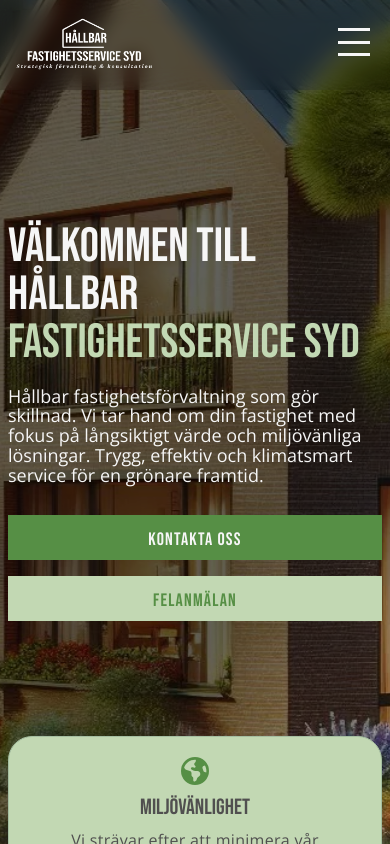
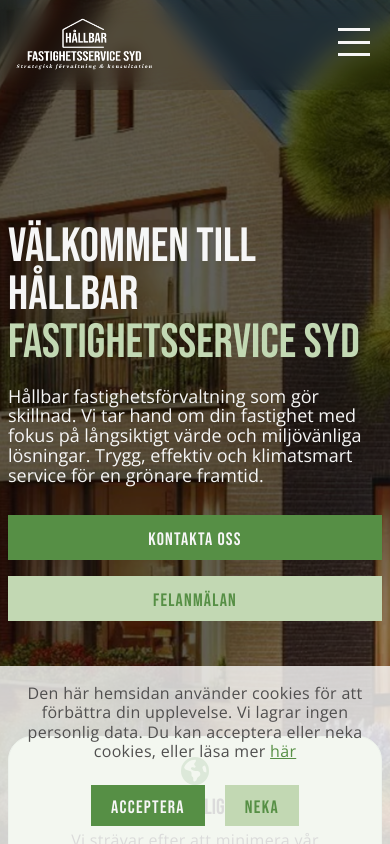
Before and after one commit to Wztrbrg/hfts, a React (Vite) app: page / in a window 390 px wide. Shown: the top 844 px of the page. Built offline with nearby package versions, Linux system fonts and the light colour scheme.

Commit message:
more responsive design, added cookie popup

```diff
--- a/src/App.jsx
+++ b/src/App.jsx
@@ -10,12 +10,14 @@
 import Contact from './pages/Contact'
 import Report from './pages/Report'
 import Footer from './components/Footer'
+import CookiePopup from './components/CookiePopup';
 
 
 function App() {
 
   return (
     <>
+    <CookiePopup />
     <Header/>
     <Routes>
       <Route path='/' element={<Home />} />
--- a/src/assets/style/home-page/testimonial-section.scss
+++ b/src/assets/style/home-page/testimonial-section.scss
@@ -79,9 +79,15 @@
     padding: 40px 8px;
     .testimonial-section-content {
       flex-direction: column-reverse;
+      align-items: center;
 
       .testimonial-text {
         width: 100%;
+        text-align: center;
+
+        button {
+          width: 100%;
+        }
       }
 
       .testimonial-container {
--- /dev/null
+++ b/src/components/CookiePopup.jsx
@@ -0,0 +1,69 @@
+import React, { useState, useEffect } from "react";
+
+const CookiePopup = () => {
+  const [showPopup, setShowPopup] = useState(false);
+
+  useEffect(() => {
+    const cookieConsent = localStorage.getItem("cookieConsent");
+    if (!cookieConsent) {
+      setShowPopup(true); // Show the popup if no consent has been given
+    }
+  }, []);
+
+  const handleAccept = () => {
+    localStorage.setItem("cookieConsent", "accepted");
+    setShowPopup(false);
+  };
+
+  const handleDecline = () => {
+    localStorage.setItem("cookieConsent", "declined");
+    setShowPopup(false);
+  };
+
+  if (!showPopup) return null;
+
+  return (
+    <div style={popupStyle}>
+      <div style={popupContentStyle}>
+        <p className="c-p dk-txt">
+          Den här hemsidan använder cookies för att förbättra din upplevelse.
+          Vi lagrar ingen personlig data. Du kan acceptera eller neka cookies,
+          eller läsa mer <a href="#" className="c-p acc-txt">här</a>
+        </p>
+        <div style={buttonContainerStyle}>
+          <button className="s-btn acc" onClick={handleAccept}>
+            Acceptera
+          </button>
+          <button className="s-btn prim" onClick={handleDecline}>
+            Neka
+          </button>
+        </div>
+      </div>
+    </div>
+  );
+};
+
+// Basic styles for the popup
+const popupStyle = {
+  position: "fixed",
+  bottom: "0",
+  left: "50%",
+  transform: "translateX(-50%)",
+  backgroundColor: "#ffffffcb",
+  padding: "18px",
+  zIndex: 1000,
+  width: "100%",
+};
+
+const popupContentStyle = {
+  textAlign: "center",
+};
+
+const buttonContainerStyle = {
+  marginTop: "24px",
+  display: "flex",
+  justifyContent: "center",
+  gap: "20px",
+};
+
+export default CookiePopup;
--- a/src/components/Footer.jsx
+++ b/src/components/Footer.jsx
@@ -22,9 +22,9 @@
                         <li>
                         <Link to={'/tjanster'} className="lt-txt">Tjänster</Link>
                         </li>
-                        <li>
+                        {/* <li>
                         <Link to={'/bostader-och-lokaler'} className="lt-txt">Lediga bostäder & lokaler</Link>
-                        </li>
+                        </li> */}
                         <li>
                         <Link to={'/om-oss'} className="lt-txt">Om oss</Link>
                         </li>
--- /dev/null
+++ b/src/components/ScrollToTop.jsx
@@ -0,0 +1,14 @@
+import { useEffect } from "react";
+import { useLocation } from "react-router-dom";
+
+const ScrollToTop = () => {
+  const location = useLocation();
+
+  useEffect(() => {
+    window.scrollTo(0, 0);
+  }, [location]);
+
+  return null; // This component doesn't render anything
+};
+
+export default ScrollToTop;
--- a/src/components/home-page/CardSlider.jsx
+++ b/src/components/home-page/CardSlider.jsx
@@ -17,6 +17,7 @@
       {
         breakpoint: 768, // Adjust for smaller screens
         settings: {
+          // centerMode: true,
           slidesToShow: 1,
           slidesToScroll: 1,
         },
--- a/src/main.jsx
+++ b/src/main.jsx
@@ -3,10 +3,12 @@
 import { StrictMode } from 'react'
 import { createRoot } from 'react-dom/client'
 import App from './App.jsx'
+import ScrollToTop from './components/ScrollToTop.jsx'
 
 createRoot(document.getElementById('root')).render(
   <StrictMode>
     <BrowserRouter>
+      <ScrollToTop />
       <App />
     </BrowserRouter>
   </StrictMode>,
```
